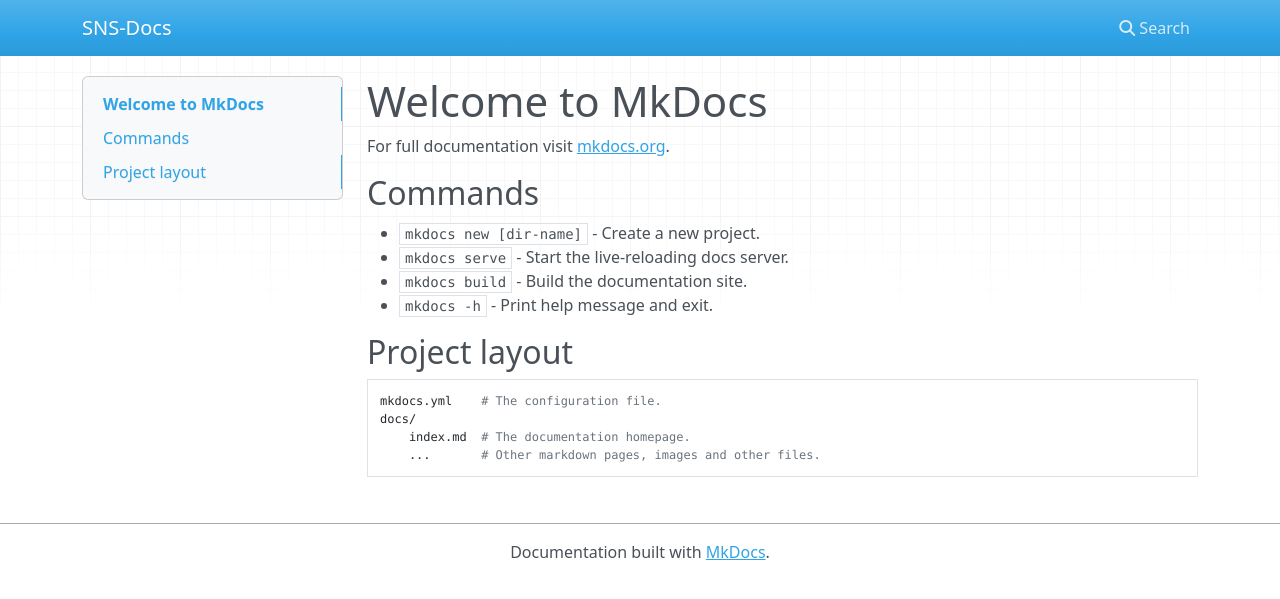
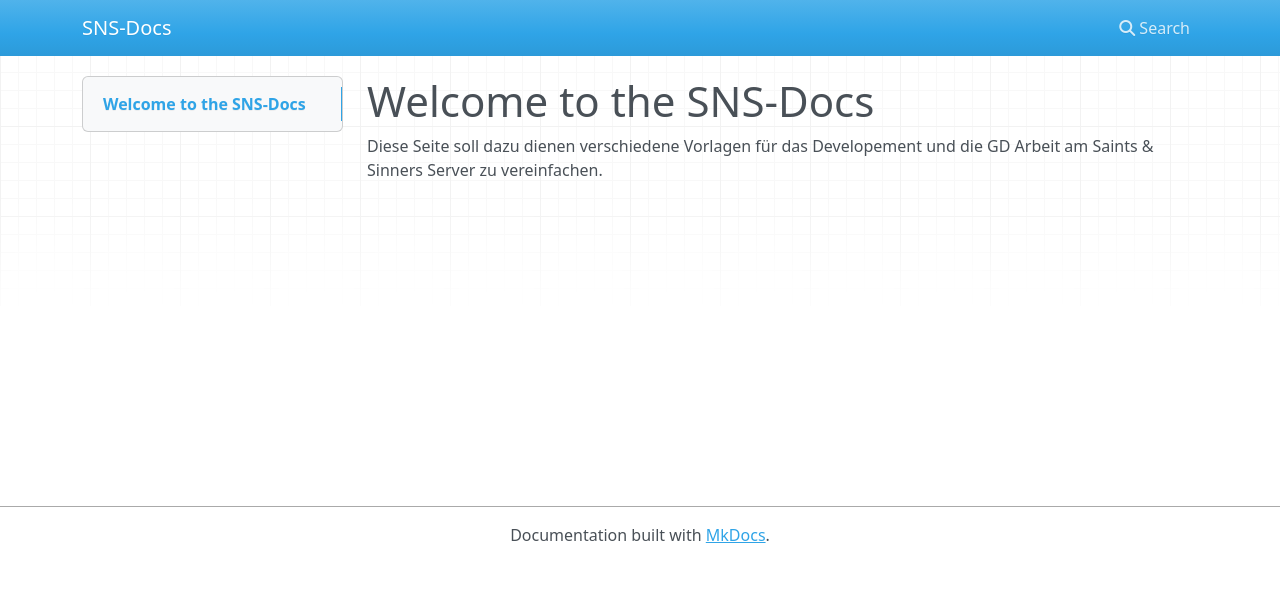
Before and after one commit to imLudwig/sns-docs, an MkDocs documentation site: the page built from docs/index.md, in a window 1280 px wide. Shown: the top 599 px of the page. Built offline with MkDocs 1.6.1, drawn with Linux system fonts in a browser that asks for light colours; nearby versions of some CDN libraries.

Commit message:
Update index.md

```diff
--- a/docs/index.md
+++ b/docs/index.md
@@ -1,17 +1,3 @@
-# Welcome to MkDocs
+# Welcome to the SNS-Docs
 
-For full documentation visit [mkdocs.org](https://www.mkdocs.org).
-
-## Commands
-
-* `mkdocs new [dir-name]` - Create a new project.
-* `mkdocs serve` - Start the live-reloading docs server.
-* `mkdocs build` - Build the documentation site.
-* `mkdocs -h` - Print help message and exit.
-
-## Project layout
-
-    mkdocs.yml    # The configuration file.
-    docs/
-        index.md  # The documentation homepage.
-        ...       # Other markdown pages, images and other files.
+Diese Seite soll dazu dienen verschiedene Vorlagen für das Developement und die GD Arbeit am Saints & Sinners Server zu vereinfachen.
```
